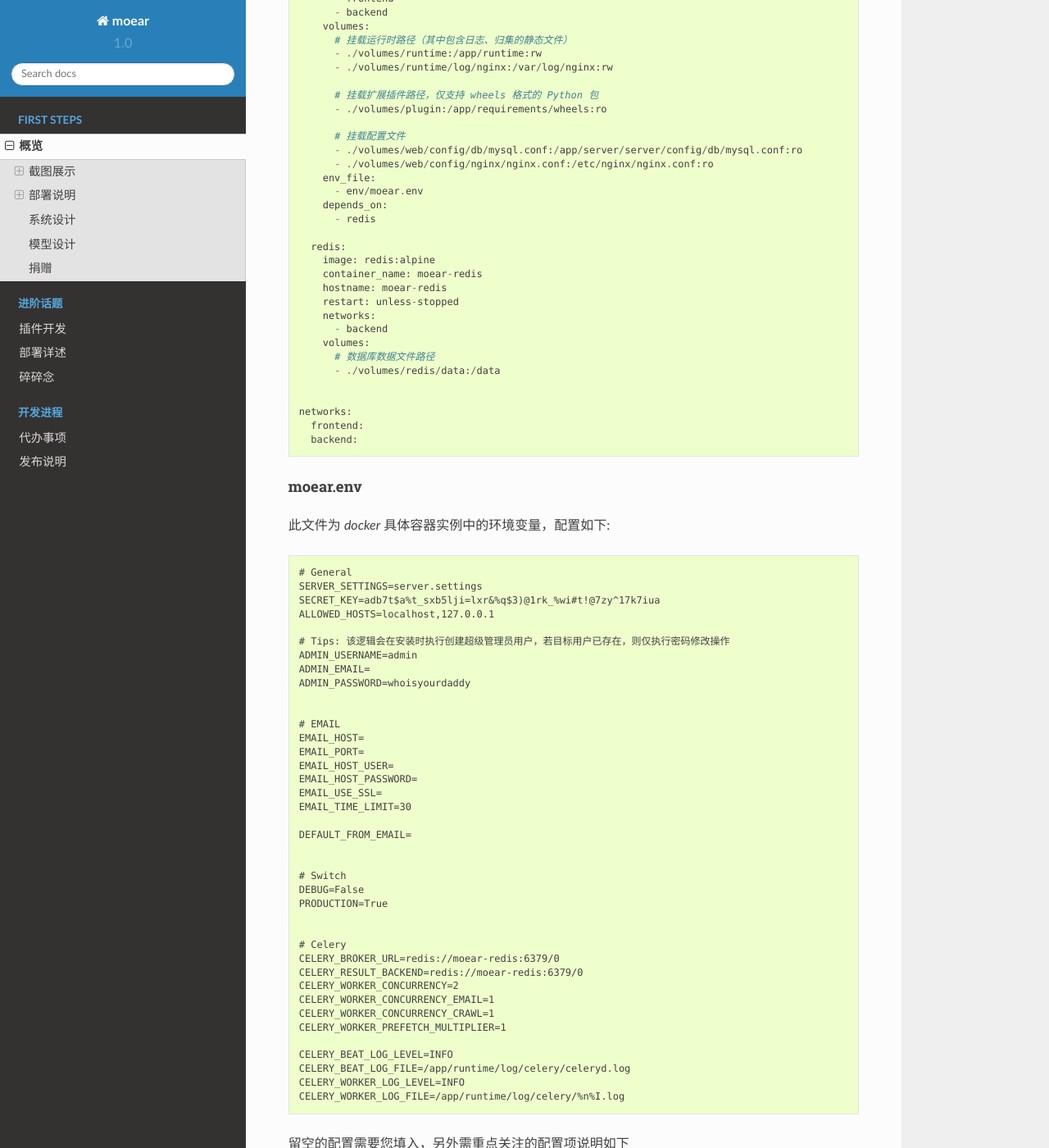
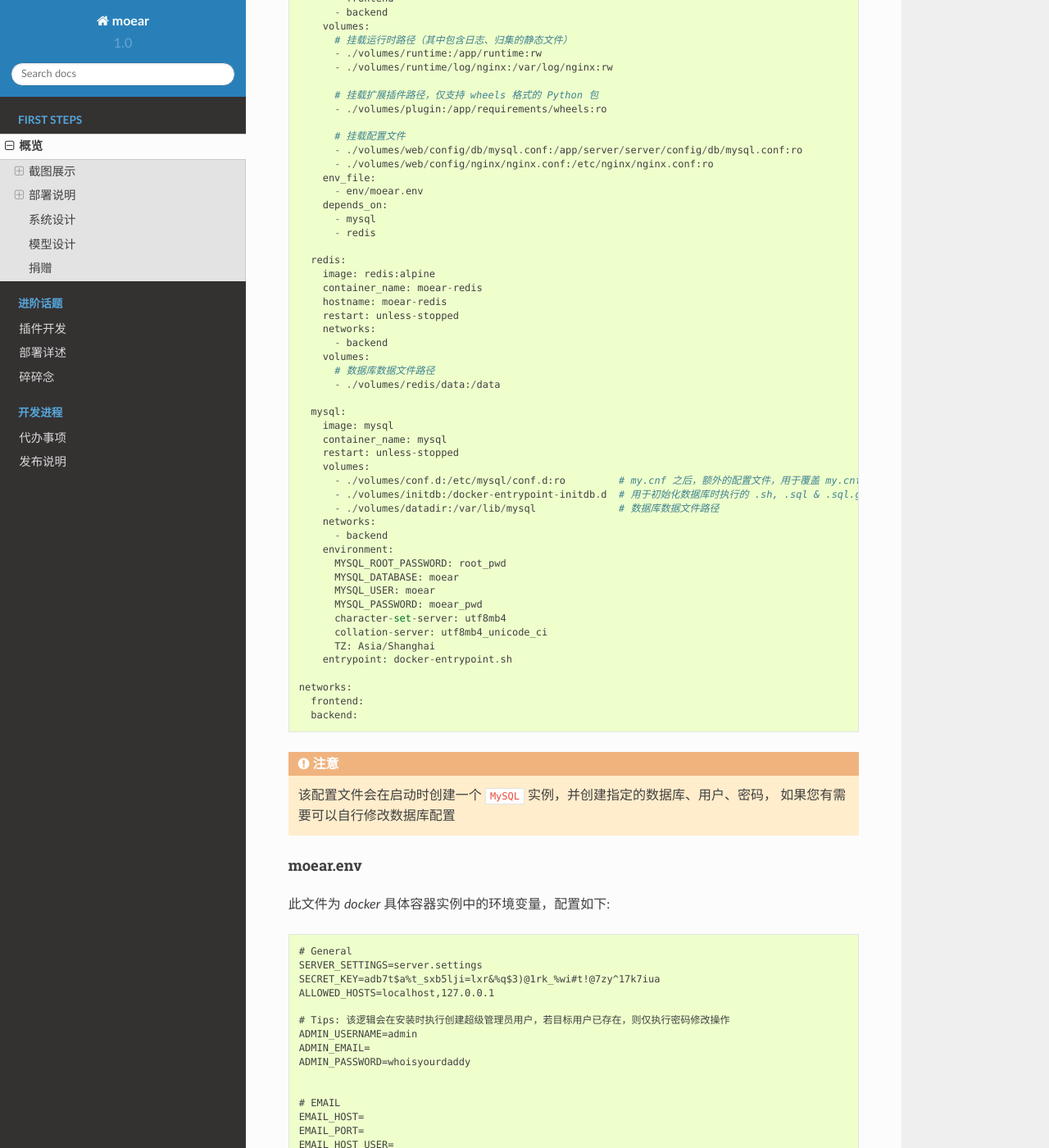
Before and after one commit to littlemo/moear, a Sphinx documentation site: the page built from docs/source/intro/overview.rst, in a window 1280 px wide and 1400 px high, scrolled down 3323 px. Shown: the whole window at 82% size. Built offline with Sphinx 7.4.7 and the Read the Docs theme 2.0.0, drawn with Linux system fonts in a browser that asks for light colours; formulas are drawn with MathJax 3.

Commit message:
F: 为docker-compose.yml说明文档，添加mysql服务配置

```diff
--- a/docs/source/intro/overview.rst
+++ b/docs/source/intro/overview.rst
@@ -119,6 +119,7 @@ docker-compose.yml
         env_file:
           - env/moear.env
         depends_on:
+          - mysql
           - redis
 
       redis:
@@ -132,10 +133,34 @@ docker-compose.yml
           # 数据库数据文件路径
           - ./volumes/redis/data:/data
 
+      mysql:
+        image: mysql
+        container_name: mysql
+        restart: unless-stopped
+        volumes:
+          - ./volumes/conf.d:/etc/mysql/conf.d:ro         # my.cnf 之后，额外的配置文件，用于覆盖 my.cnf 中的配置项
+          - ./volumes/initdb:/docker-entrypoint-initdb.d  # 用于初始化数据库时执行的 .sh, .sql & .sql.gz
+          - ./volumes/datadir:/var/lib/mysql              # 数据库数据文件路径
+        networks:
+          - backend
+        environment:
+          MYSQL_ROOT_PASSWORD: root_pwd
+          MYSQL_DATABASE: moear
+          MYSQL_USER: moear
+          MYSQL_PASSWORD: moear_pwd
+          character-set-server: utf8mb4
+          collation-server: utf8mb4_unicode_ci
+          TZ: Asia/Shanghai
+        entrypoint: docker-entrypoint.sh
 
     networks:
       frontend:
       backend:
+
+.. attention::
+
+    该配置文件会在启动时创建一个 ``MySQL`` 实例，并创建指定的数据库、用户、密码，
+    如果您有需要可以自行修改数据库配置
 
 moear.env
 ~~~~~~~~~
```
